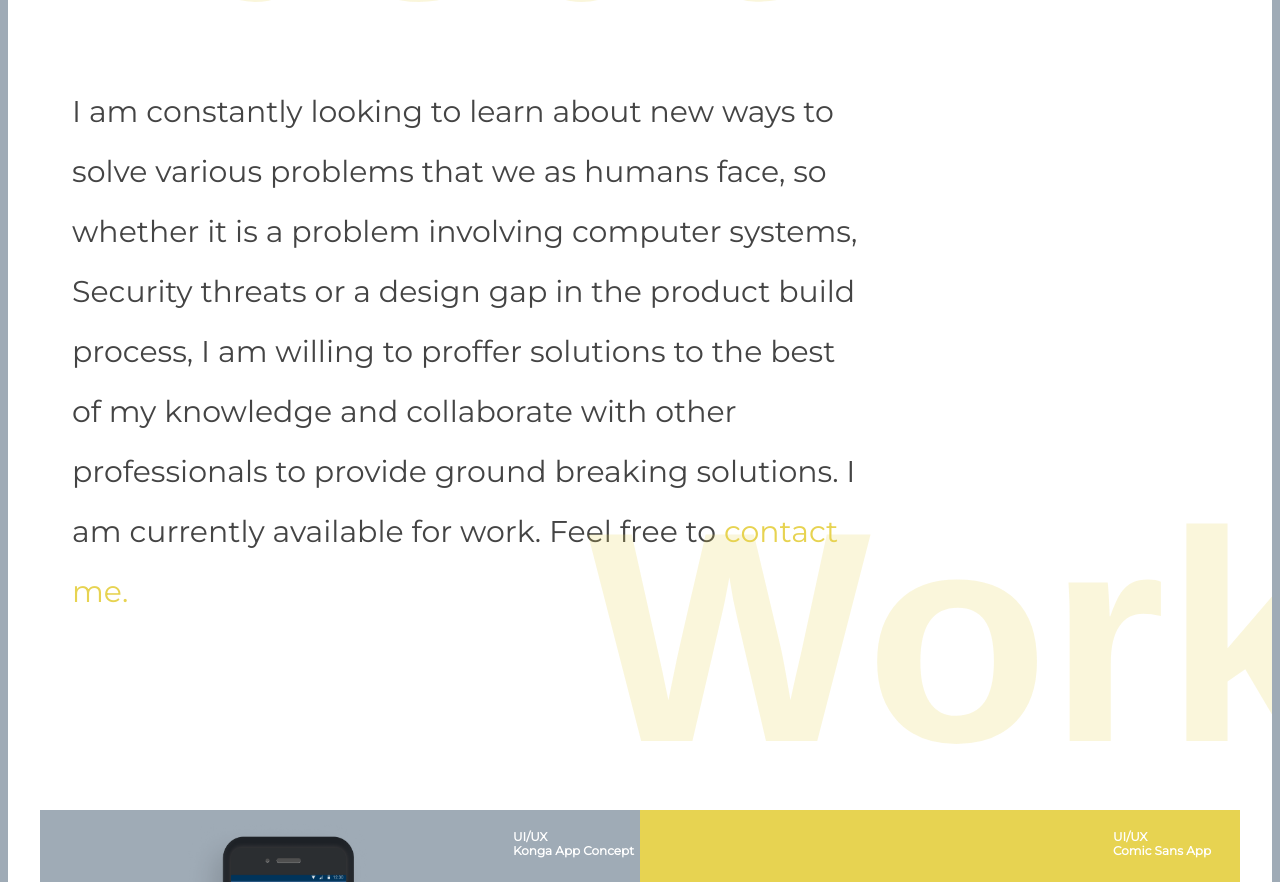
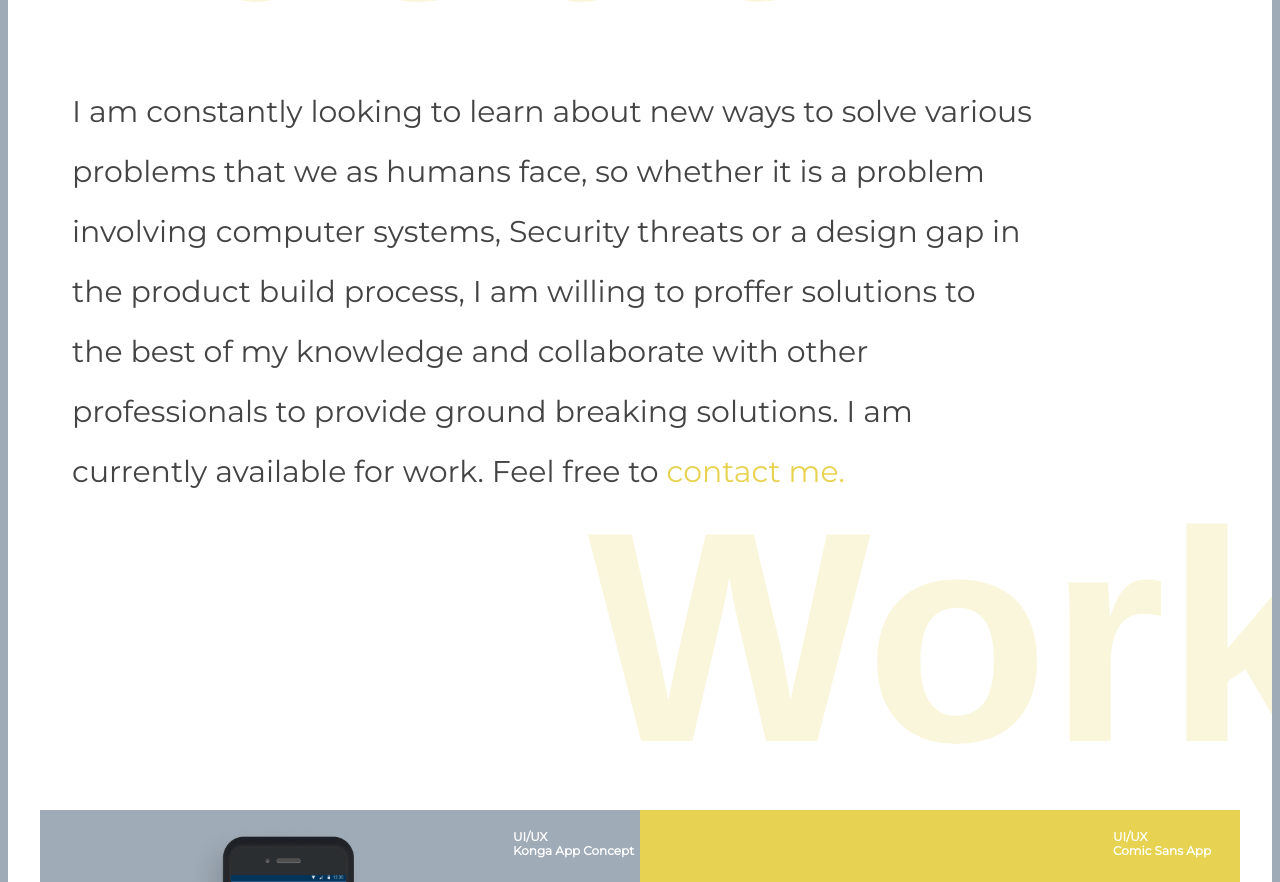
Before and after one commit to ezimahe/Eleanor-Ezimah, a plain HTML site: page index.html in a window 1280 px wide. Shown: the part 1045-1927 px from the top of the page. Drawn offline with nearby package versions, Linux system fonts and the light colour scheme.

Commit message:
Update style.css

```diff
--- a/style.css
+++ b/style.css
@@ -118,7 +118,6 @@ section {
     color: #222222;
     margin-left: 4rem;
     margin-top: -16rem;
-    max-width: 50rem;
     width: 960px;
     height: 360px;
     font-size: 30px;
```
